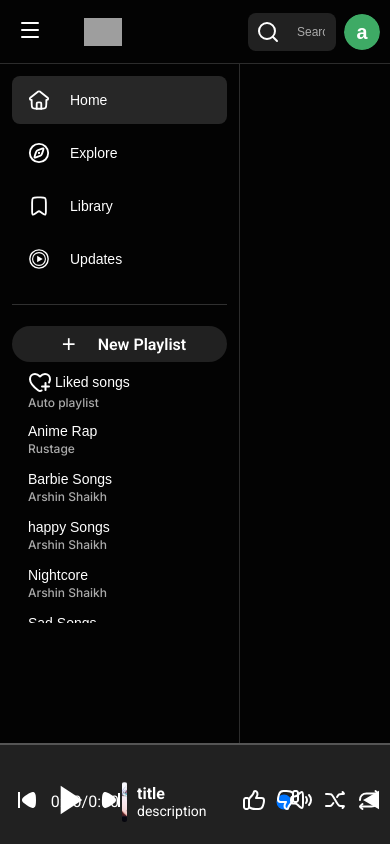
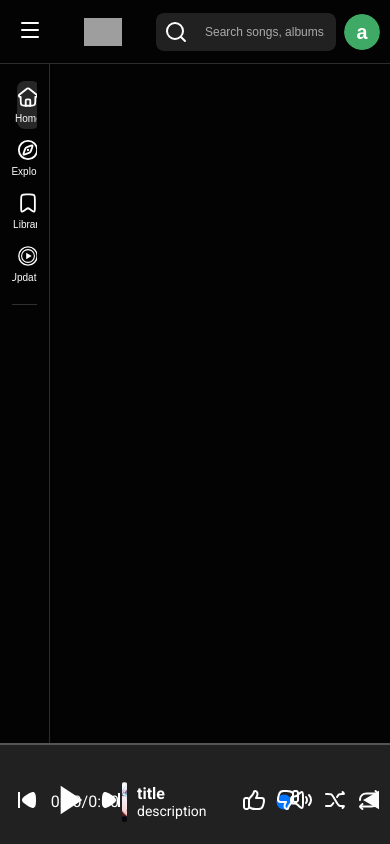
Before and after one commit to Arshin-Shaikh/youtube_music_clone, a plain HTML site: page index.html in a window 390 px wide. Both pictures are taken after a click on the button 30 px from the left and 31 px from the top of the page. Drawn offline with Linux system fonts and the light colour scheme; grey boxes are pictures that could not be loaded.

Commit message:
completed hamburger btn

```diff
--- a/css/style.css
+++ b/css/style.css
@@ -29,7 +29,7 @@ body {
     flex-shrink: 0;
 }
 
-.navbar1 {
+.navbar {
     height: 64px;
     width: 100%;
     display: flex;
@@ -40,7 +40,6 @@ body {
     width: 100%;
     height: 100%;
     justify-content: flex-start;
-    align-items: center;
     gap: 22px;
     padding-left: 20px;
 }
@@ -48,9 +47,6 @@ body {
 .hamburger {
     width: 40px;
     height: 40px;
-    display: flex;
-    justify-content: center;
-    align-items: center;
     position: relative;
 }
 
@@ -60,15 +56,12 @@ body {
     width: 100%;
     height: 100%;
     cursor: pointer;
-    border-radius: 50%;
 }
 
 .logo {
     width: 110px;
     height: 100%;
-    display: flex;
     justify-content: flex-start;
-    align-items: center;
 }
 
 .logo img {
@@ -95,7 +88,6 @@ body {
     width: 75%;
     height: 100%;
     justify-content: flex-start;
-    align-items: center;
     padding: 0 20px;
 }
 
@@ -220,6 +212,12 @@ body {
     height: calc(100vh - 64px);
     padding: 12px 12px;
     background-color: #030303;
+    transition: width 0.9s ease;
+}
+
+.effect{
+    width: 34%;
+    transition: width 0.9s ease;
 }
 
 .humburge-main {
@@ -240,27 +238,30 @@ body {
 }
 
 .sidebar-btn {
+    display: flex;
     width: 100%;
     height: 48px;
-    display: flex;
-    flex-direction: row;
     align-items: center;
     gap: 20px;
     padding: 0 16px;
-
     background: transparent;
     border: none;
     border-radius: 8px;
-
     color: #fff;
     font-size: 14px;
     font-weight: 500;
-
     cursor: pointer;
     text-align: left;
+    transition: background 0.2s ease;
+}
 
-    transition: background 0.2s ease;
-
+.sidebar .sidebar-btn.hamburger-effect {
+    width: 90%;
+    height: auto;
+    flex-direction: column;
+    gap: 5px;
+    padding: 5px;
+    font-size: 10px;
 }
 
 .sidebar-btn:hover {
--- a/css/utility.css
+++ b/css/utility.css
@@ -8,6 +8,10 @@
     flex-direction: row;
 }
 
+.hide{
+    display:none
+}
+
 .lower-border {
     border-bottom: 1px solid #2c2c2c;
 }
@@ -16,12 +20,33 @@
     padding: 5px;
 }
 
+.p2{
+    padding: 0px 10px;
+}
+
 .m1 {
     margin: 0 5px;
 }
 
-.s1 {
+.m2{
+    margin: 5px
+}
+
+.font-small{
+    font-size: 14px;
+}
+
+.font-medium{
+    font-size: 16px;
+}
+
+.font-large{
     font-size: 24px;
+}
+
+
+.g2 {
+    gap: 2px;
 }
 
 .circle1 {
@@ -39,9 +64,24 @@
 .bottom-border {
     border-bottom: 1px solid #2c2c2c;
 }
+.align-center {
+    align-items: center;
+}
 
-.g2 {
-    gap: 2px;
+.justify-start{
+    justify-content: flex-start;
+}
+
+.justify-center {
+    justify-content: center;
+}
+
+.justify-end{
+    justify-content: end;
+}
+
+.justify-between{
+    justify-content: space-between;
 }
 
 .opacity-transition {
@@ -52,35 +92,3 @@
 .hovering-effect:hover .opacity-transition {
     opacity: 1;
 }
-
-.justify-center {
-    justify-content: center;
-}
-
-.align-center {
-    align-items: center;
-}
-
-.p2{
-    padding: 0px 10px;
-}
-
-.font-small{
-    font-size: 14px;
-}
-
-.font-medium{
-    font-size: 16px;
-}
-
-.font-large{
-    font-size: 24px;
-}
-
-.justify-end{
-    justify-content: end;
-}
-
-.justify-between{
-    justify-content: space-between;
-}
--- a/index.html
+++ b/index.html
@@ -18,17 +18,17 @@
         <div class="right-container">
 
             <header>
-                <nav class="navbar1 flex-hor">
+                <nav class="navbar">
 
-                    <div class="right-content flex-hor bottom-border">
+                    <div class="right-content flex-hor bottom-border align-center">
 
-                        <div class="hamburger ">
-                            <button class="ham-btn">
+                        <div class="hamburger flex-hor align-center justify-center">
+                            <button class="ham-btn circle1">
                                 <img src="images/hamburger.svg" class="icon" alt="Menu">
                             </button>
                         </div>
 
-                        <div class="logo">
+                        <div class="logo align-center flex-hor">
                             <img src="https://music.youtube.com/img/on_platform_logo_dark.svg" alt="YouTube Music Logo">
                         </div>
 
@@ -45,22 +45,22 @@
 
                         <div class="sidebar-buttons flex-ver">
 
-                            <button class="sidebar-btn active">
+                            <button class="sidebar-btn flex-hor active">
                                 <img src="images/home.svg" class="icon" alt="">
                                 <span>Home</span>
                             </button>
 
-                            <button class="sidebar-btn">
+                            <button class="sidebar-btn flex-hor">
                                 <img src="images/explore.svg" class="icon" alt="">
                                 <span>Explore</span>
                             </button>
 
-                            <button class="sidebar-btn">
+                            <button class="sidebar-btn flex-hor">
                                 <img src="images/bookMark.svg" class="icon" alt="">
                                 <span>Library</span>
                             </button>
 
-                            <button class="sidebar-btn">
+                            <button class="sidebar-btn flex-hor">
                                 <img src="images/updates.svg" class="icon" alt="">
                                 <span>Updates</span>
                             </button>
@@ -71,7 +71,7 @@
 
                     </div>
 
-                    <div class="library-section">
+                    <div class="library-section flex-ver">
 
                         <div class="library-heading">
 
@@ -123,9 +123,9 @@
 
             <header>
 
-                <nav class="navbar1 flex-hor bottom-border">
+                <nav class="navbar bottom-border">
 
-                    <div class="middle-content flex-hor">
+                    <div class="middle-content flex-hor align-center">
 
                         <div class="search-container flex-hor">
 
@@ -251,7 +251,7 @@
     </section>
 
     <script src="scripts/script.js"></script>
-    <script src="scripts/filter.js"></script>
+    <script src="scripts/buttons.js"></script>
 
 </body>
 
--- /dev/null
+++ b/scripts/buttons.js
@@ -0,0 +1,22 @@
+const slider = document.querySelector(".sliderbutton");
+const slide = document.querySelector(".slidingbutton");
+const hamburge = document.querySelector(".ham-btn");
+const sidebar = document.querySelector(".sidebar");
+const sidebarBtn = document.querySelector(".sidebar-buttons")
+const sideBtn = document.querySelectorAll(".sidebar-btn");
+const library = document.querySelector(".library-section")
+
+slider.addEventListener("click", () => {
+    slide.classList.toggle("dynamic-slider");
+});
+
+hamburge.addEventListener("click", () => {
+    sidebar.classList.toggle("effect");
+    sidebarBtn.classList.toggle("flex-ver");
+    library.classList.toggle("hide");
+    sideBtn.forEach((btn) => {
+        btn.classList.toggle("hamburger-effect");
+        btn.classList.toggle("m2");
+        btn.classList.toggle("p1");
+    });
+})
--- a/scripts/filter.js
+++ /dev/null
@@ -1,6 +0,0 @@
-const slider = document.querySelector(".sliderbutton");
-const slide = document.querySelector(".slidingbutton");
-
-slider.addEventListener("click", () => {
-    slide.classList.toggle("dynamic-slider");
-});
```
Also changed, not shown: songs/barbieSongs/song1/star_light_adventure.jpg (added), songs/barbieSongs/song2/what_if_i_shine.jpg (added), songs/barbieSongs/song3/whats_gonna_happen.jpg (added), songs/barbieSongs/song4/fairytale.jpg (added), songs/happySongs/song1/this_is_me.jpg (added), songs/happySongs/song2/rabdooc.jpg (added), 13 other files.
